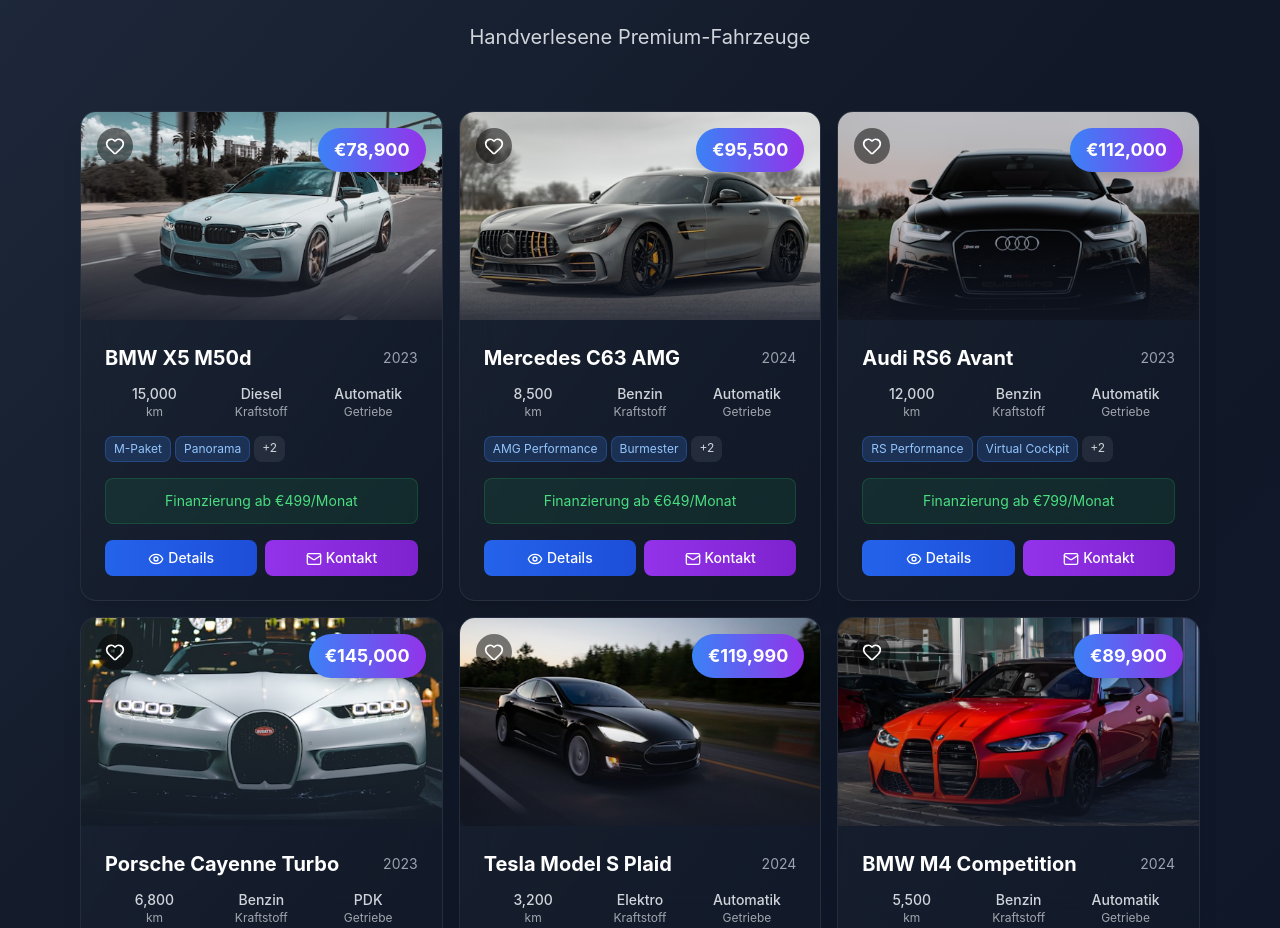
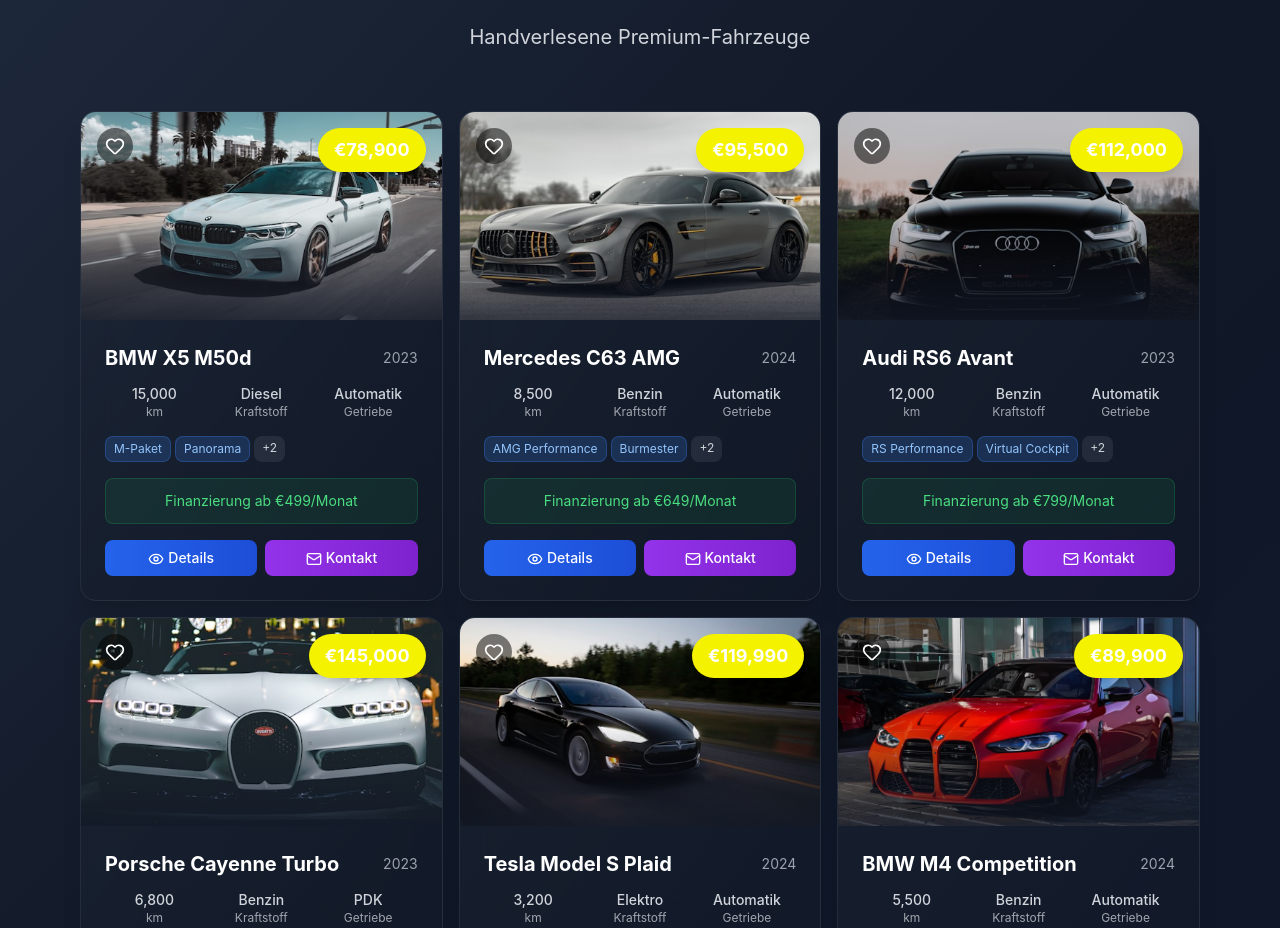
Before and after one commit to amirhosseinsharififard/bahramAuto, a Next.js app: page / in a window 1280 px wide. Shown: the part 950-1878 px from the top of the page. Built offline with nearby package versions, Linux system fonts and the light colour scheme.

Commit message:
Update price tag styling in Bahram Autohaus page for better visibility

```diff
--- a/src/app/page.tsx
+++ b/src/app/page.tsx
@@ -323,7 +323,7 @@
                             <div className="absolute inset-0 bg-gradient-to-t from-gray-900/80 via-transparent to-transparent"></div>
 
                             {/* Floating price tag */}
-                            <div className="absolute right-4 top-4 rounded-full bg-gradient-to-r from-blue-500 to-purple-600 px-4 py-2 text-lg font-bold text-white shadow-lg">
+                            <div className="absolute right-4 top-4 rounded-full bg-[#f5f200] px-4 py-2 text-lg font-bold text-[#715b0e] text-white shadow-lg">
                               €{car.price}
                             </div>
 
```
